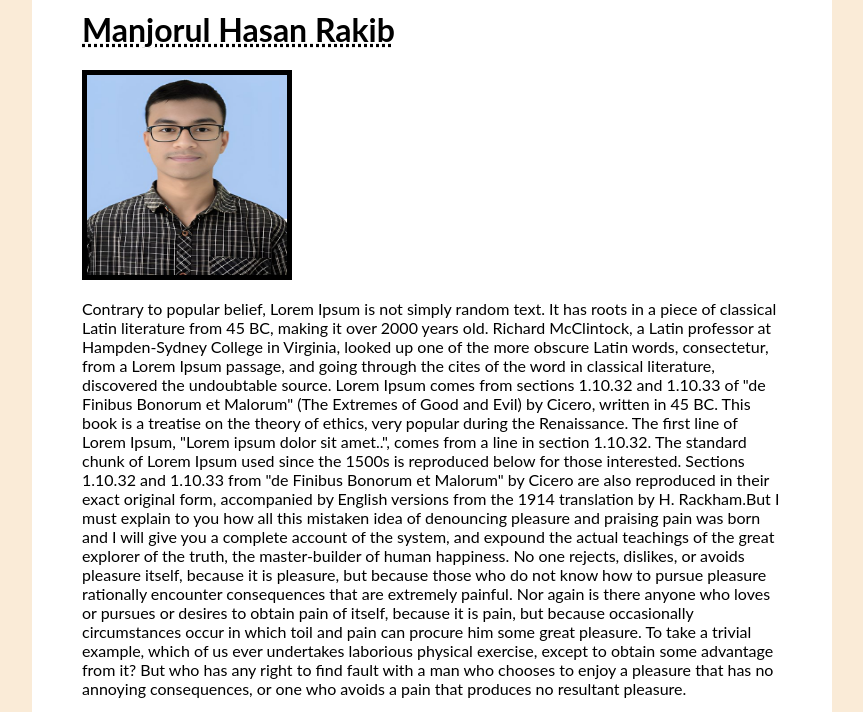
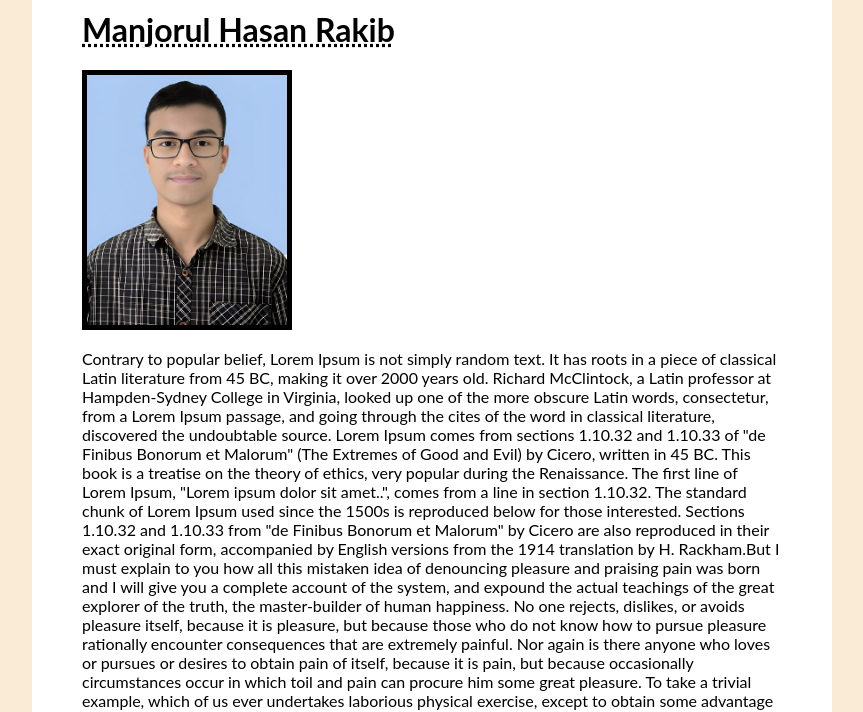
Before and after one commit to rakibmanjorul/Class-4-HW-, a plain HTML site: page index.html in a window 1280 px wide. Shown: the part 122-834 px from the top of the page, without its empty margins (208-1071 px from the left). Drawn offline with Linux system fonts and the light colour scheme.

Commit message:
Update index.html
Signed-off-by: Manjorul Hasan Rakib <154829947+rakibmanjorul@users.noreply.github.com>

```diff
--- a/index.html
+++ b/index.html
@@ -22,7 +22,7 @@
     <h1><abbr title="Student at Shikhbe Sobai">Manjorul Hasan Rakib </abbr>
     </h1>
 
-    <img width="200px" height="200px" border="5px" src="image/MANJORUL.jpg" alt="Image">
+    <img width="200px" height="250px" border="5px" src="image/MANJORUL.jpg" alt="Image">
 
     <p>Contrary to popular belief, Lorem Ipsum is not simply random text. It has roots in a piece of classical Latin
       literature
```
